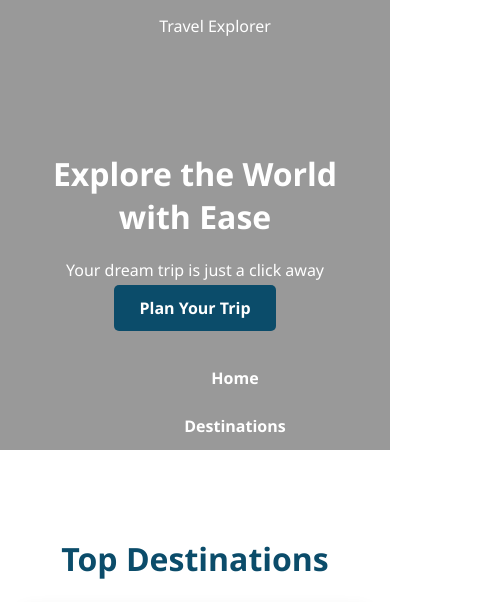
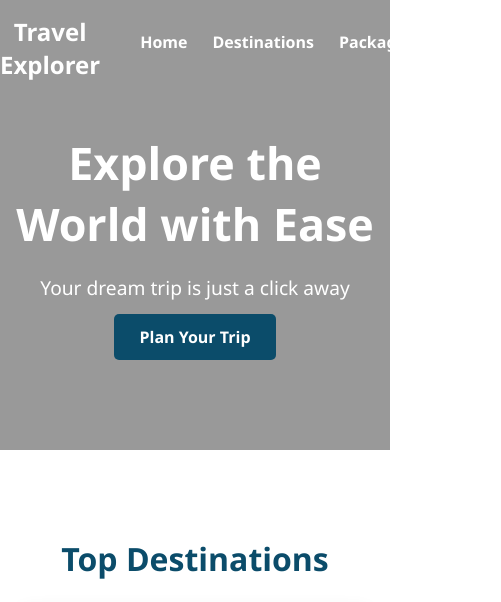
Before and after one commit to kukuti-byte/Portfolio, a plain HTML site: page Travel-Website/index.html in a window 390 px wide. Shown: the top 602 px of the page, 501 px wide, since content can reach past the window. Drawn offline with Linux system fonts and the light colour scheme.

Commit message:
Update style.css

```diff
--- a/Travel-Website/style.css
+++ b/Travel-Website/style.css
@@ -4,7 +4,6 @@ body, html {
   padding: 0;
   font-family: 'Segoe UI', Tahoma, Geneva, Verdana, sans-serif;
   scroll-behavior: smooth;
-  overflow-x: hidden; /* Prevent horizontal scrolling */
 }
 
 /* Buttons */
@@ -40,7 +39,7 @@ body, html {
   position: absolute;
   top: 0; left: 0;
   width: 100%; height: 100%;
-  background-color: rgba(0,0,0,0.4);
+  background-color: rgba(0,0,0,0.4); /* overlay for readability */
 }
 
 .travel-header nav {
@@ -49,21 +48,19 @@ body, html {
   width: 100%;
   display: flex;
   justify-content: space-between;
-  flex-wrap: wrap; /* allow items to wrap on small screens */
-  padding: 15px 20px;
+  padding: 15px 50px;
   z-index: 1;
 }
 
 .travel-header .logo {
-  flex: 1 1 200px; /* allow logo to shrink on small screens */
+  font-weight: bold;
+  font-size: 1.5rem;
 }
 
 .travel-header .nav-links {
   list-style: none;
   display: flex;
   gap: 25px;
-  flex: 2 1 300px; /* allow nav links to shrink and wrap */
-  justify-content: flex-end;
 }
 
 .travel-header .nav-links a {
@@ -79,30 +76,30 @@ body, html {
 .hero-content {
   position: relative;
   z-index: 1;
-  padding: 0 20px; /* add side padding to prevent clipping */
-  max-width: 100%;
-  box-sizing: border-box;
 }
 
-/* Responsive nav for small screens */
-@media (max-width: 600px) {
-  .travel-header nav {
-    flex-direction: column;
-    align-items: center;
-    gap: 10px;
-  }
+.hero-content h1 {
+  font-size: 2.8rem;
+  margin-bottom: 15px;
+}
 
-  .travel-header .nav-links {
-    flex-direction: column;
-    gap: 10px;
-    width: 100%;
-    text-align: center;
-  }
+.hero-content p {
+  font-size: 1.2rem;
+  margin-bottom: 25px;
+}
 
-  .travel-header .nav-links a {
-    display: block;
-    padding: 8px 0;
-  }
+.hero-content .btn {
+  padding: 12px 25px;
+  border-radius: 5px;
+  background-color: #0b4c6a;
+  color: white;
+  text-decoration: none;
+  font-weight: bold;
+  transition: 0.3s;
+}
+
+.hero-content .btn:hover {
+  background-color: #08435e;
 }
 
 /* Sections */
@@ -170,24 +167,6 @@ h2 {
   font-size: 1.1rem;
 }
 
-/* Contact Header */
-.contact-header {
-  text-align: center;
-  padding: 40px 20px 20px 20px;
-}
-
-.back-btn {
-  text-decoration: none;
-  color: #0b4c6a;
-  display: inline-block;
-  margin-bottom: 15px;
-  font-weight: bold;
-}
-
-.back-btn:hover {
-  color: #08435e;
-}
-
 /* Footer */
 footer {
   background-color: #0b4c6a;
```
